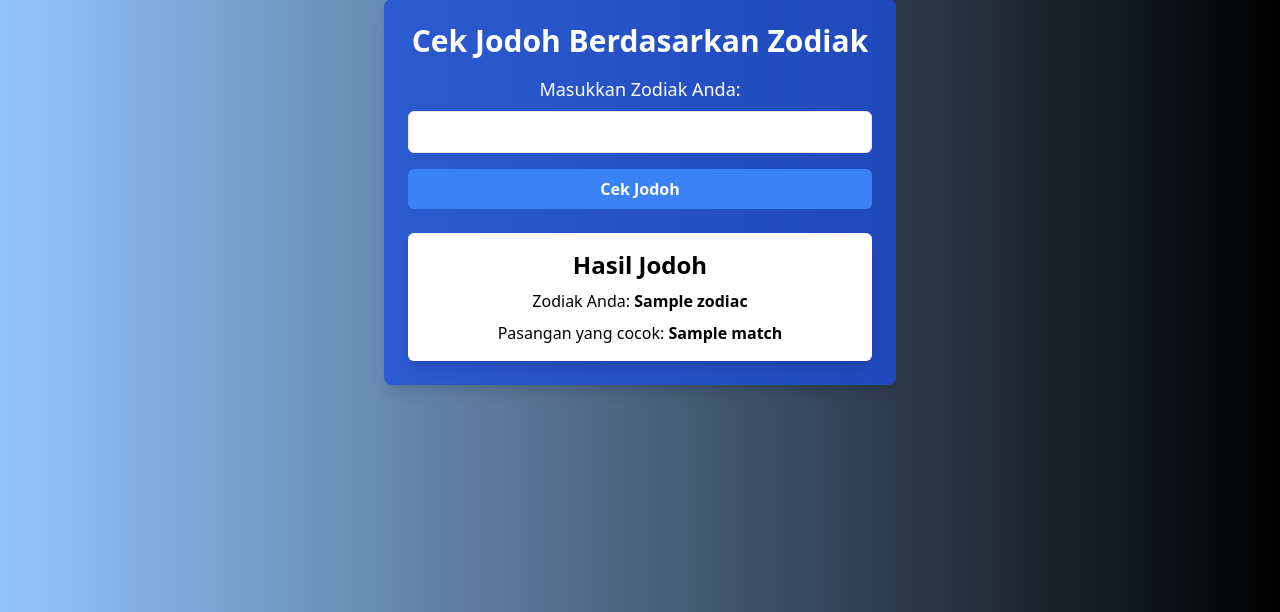
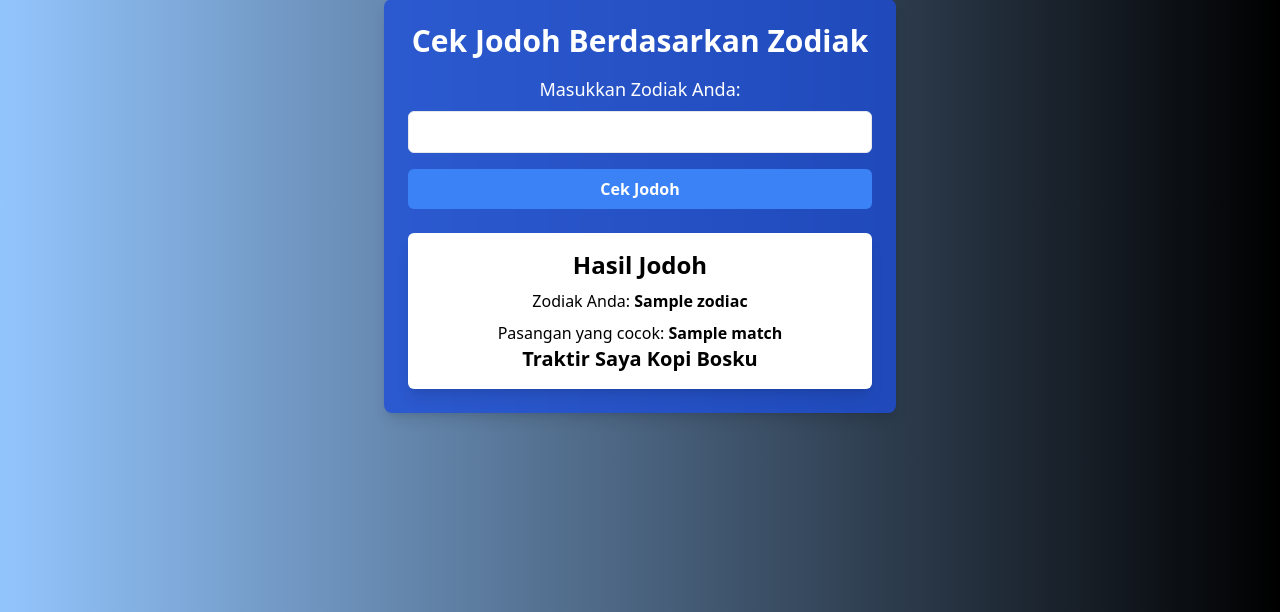
Before and after one commit to z1dan820/cek-jodoh-flask, a Flask app: template templates/index.html in a window 1280 px wide. Shown: the part 49-661 px from the top of the page. Run offline with Flask 3, Linux system fonts and the light colour scheme; the template is opened without the code that fills it: most values are stand-ins (such as "Sample title", 1, 10 or a date in 2020); some libraries are stand-ins or nearby versions.

Commit message:
Update index.html

```diff
--- a/templates/index.html
+++ b/templates/index.html
@@ -55,6 +55,9 @@
                             {% endfor %}
                         </strong>
                     </p>
+                     <a href="https://saweria.co/zidan120204" target="_blank" class="footer-name font-bold text-xl">
+      Traktir Saya Kopi Bosku
+    </a>
                 </div>
             {% endif %}
         </div>
```
